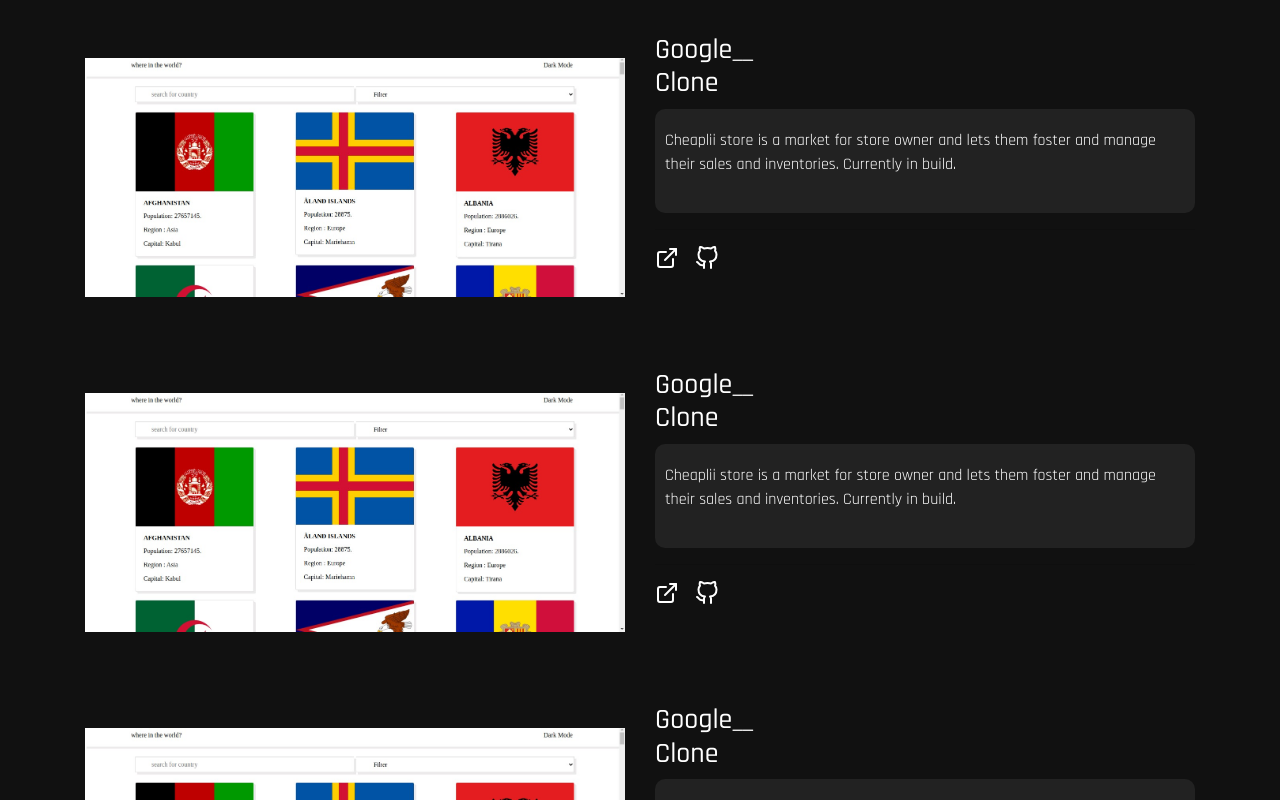
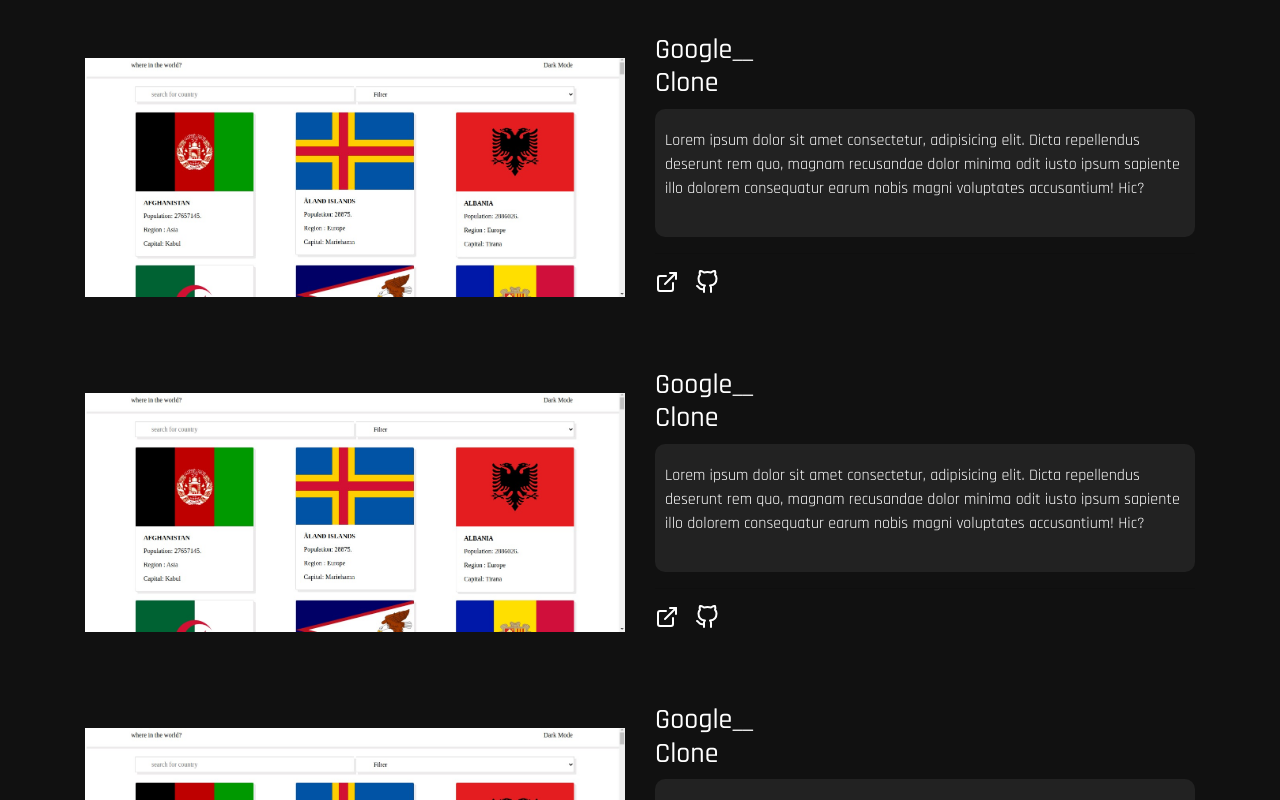
Before and after one commit to lamilekan263/devL, a React (Create React App) app: page / in a window 1280 px wide. Shown: the part 960-1760 px from the top of the page. Built offline with nearby package versions, Linux system fonts and the light colour scheme.

Commit message:
added new changes

```diff
--- a/src/components/worksCard/WorkCard.js
+++ b/src/components/worksCard/WorkCard.js
@@ -20,9 +20,7 @@
               </h3>
               <div className="workCard__details -ml-5">
                 <p>
-                  Cheaplii store is a market for store owner and lets them
-                  foster and manage their sales and inventories. Currently in
-                  build.
+                  Lorem ipsum dolor sit amet consectetur, adipisicing elit. Dicta repellendus deserunt rem quo, magnam recusandae dolor minima odit iusto ipsum sapiente illo dolorem consequatur earum nobis magni voluptates accusantium! Hic?
                 </p>
                         </div>
                         <hr />
```
Also changed, not shown: 1 other file (tests, documents, lock files or other folders).
